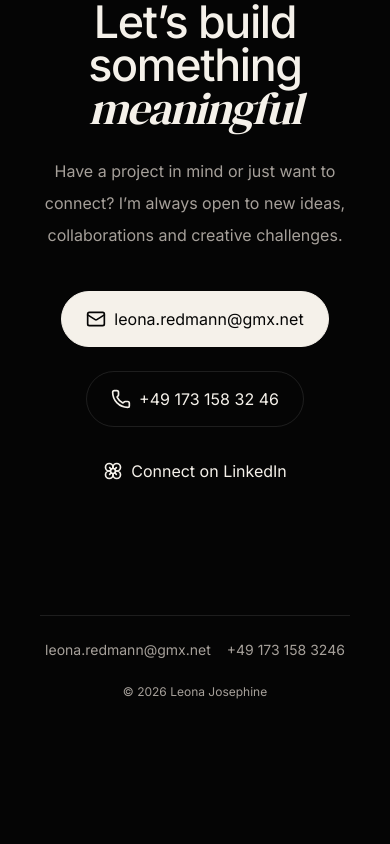
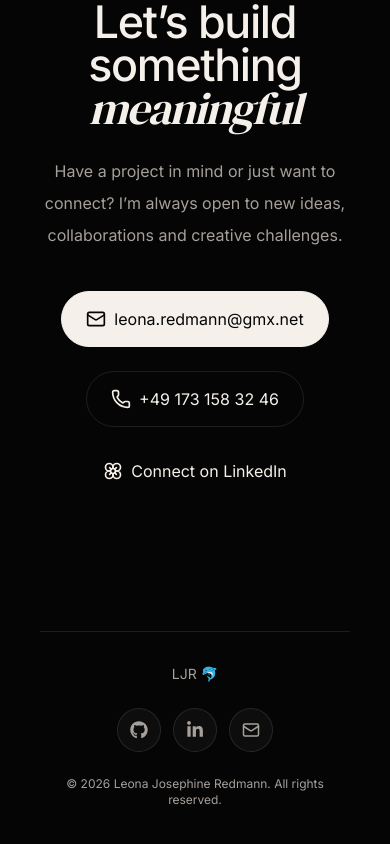
Before and after one commit to leonajosephine/modern-portfolio, a Next.js app: page / in a window 390 px wide. Shown: the part 6705-7549 px from the top of the page. Before the commit the page ends 7445 px from the top, so only its background shows below. Built offline with nearby package versions, Linux system fonts and the light colour scheme.

Commit message:
update footer with icons and logos

```diff
--- a/components/Footer.tsx
+++ b/components/Footer.tsx
@@ -1,32 +1,62 @@
+"use client";
+
+import { Mail } from "lucide-react";
+import { FaGithub, FaLinkedinIn } from "react-icons/fa6";
+
 export default function Footer() {
-    return (
-      <footer className="px-5 pb-10 pt-12 sm:px-6">
-        <div className="container">
-          <div className="flex flex-col items-center justify-between gap-6 border-t border-border pt-6 text-center sm:flex-row sm:text-left">
+  return (
+    <footer className="px-5 pb-12 pt-16 sm:px-6">
+      <div className="container">
+        <div className="border-t border-border pt-8">
 
-            <div className="flex flex-wrap items-center justify-center gap-4 text-sm text-muted-foreground sm:justify-start">
+          {/* Top Row */}
+          <div className="flex flex-col items-center justify-between gap-6 sm:flex-row">
+
+            {/* Name / Brand */}
+            <p className="text-sm text-muted-foreground">
+              LJR 🐬
+            </p>
+
+            {/* Icon Links */}
+            <div className="flex items-center gap-3">
+              <a
+                href="https://github.com/yourusername"
+                target="_blank"
+                rel="noreferrer"
+                className="group flex h-11 w-11 items-center justify-center rounded-full border border-border bg-card transition hover:scale-105 hover:bg-muted"
+                aria-label="GitHub"
+              >
+                <FaGithub size={18} className="text-muted-foreground transition group-hover:text-foreground" />
+              </a>
+
+              <a
+                href="https://linkedin.com/in/yourprofile"
+                target="_blank"
+                rel="noreferrer"
+                className="group flex h-11 w-11 items-center justify-center rounded-full border border-border bg-card transition hover:scale-105 hover:bg-muted"
+                aria-label="LinkedIn"
+              >
+                <FaLinkedinIn size={18} className="text-muted-foreground transition group-hover:text-foreground" />
+              </a>
+
               <a
                 href="mailto:leona.redmann@gmx.net"
-                className="transition hover:text-foreground"
+                className="group flex h-11 w-11 items-center justify-center rounded-full border border-border bg-card transition hover:scale-105 hover:bg-muted"
+                aria-label="Email"
               >
-                leona.redmann@gmx.net
-              </a>
-
-              <span className="hidden sm:inline">·</span>
-
-              <a
-                href="tel:+491731583246"
-                className="transition hover:text-foreground"
-              >
-                +49 173 158 3246
+                <Mail size={18} className="text-muted-foreground transition group-hover:text-foreground" />
               </a>
             </div>
+          </div>
 
-            <p className="text-xs text-muted-foreground">
-              © {new Date().getFullYear()} Leona Josephine
+          {/* Optional: secondary contact */}
+          <div className="mt-6 text-center text-xs text-muted-foreground">
+            <p>
+              © {new Date().getFullYear()} Leona Josephine Redmann. All rights reserved.
             </p>
           </div>
         </div>
-      </footer>
-    );
-  }
+      </div>
+    </footer>
+  );
+}
--- a/package.json
+++ b/package.json
@@ -16,6 +16,7 @@
     "next": "16.2.4",
     "react": "19.2.4",
     "react-dom": "19.2.4",
+    "react-icons": "^5.6.0",
     "tailwind-merge": "^3.5.0"
   },
   "devDependencies": {
```
Also changed, not shown: 1 other file (tests, documents, lock files or other folders).
